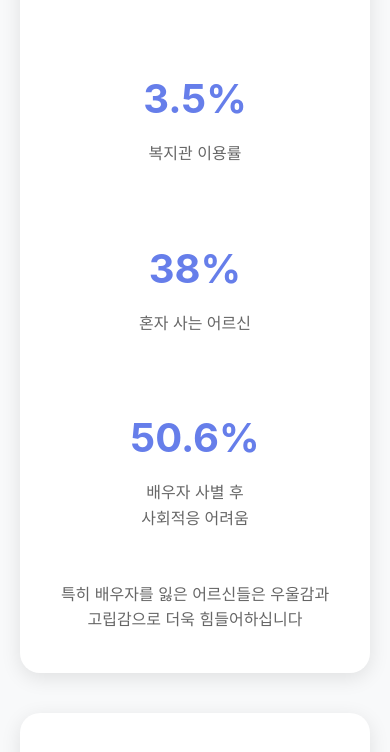
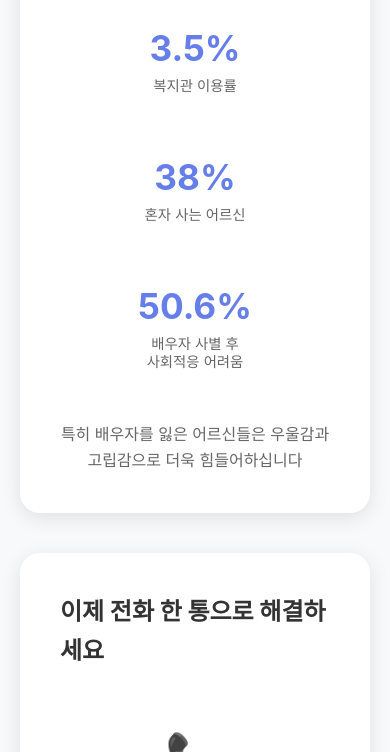
Before and after one commit to saevom-hello/ohdinga, a plain HTML site: page index.html in a window 390 px wide. Shown: the part 675-1427 px from the top of the page. Drawn offline with Linux system fonts and the light colour scheme.

Commit message:
Update index.html

```diff
--- a/index.html
+++ b/index.html
@@ -71,25 +71,40 @@
 
         .stats {
             display: grid;
-            grid-template-columns: repeat(auto-fit, minmax(200px, 1fr));
-            gap: 30px;
+            grid-template-columns: repeat(4, 1fr);
+            gap: 20px;
             margin: 30px 0;
             text-align: center;
         }
 
+        @media (max-width: 992px) {
+            .stats {
+                grid-template-columns: repeat(2, 1fr);
+            }
+        }
+
+        @media (max-width: 576px) {
+            .stats {
+                grid-template-columns: 1fr;
+            }
+        }
+
         .stat {
-            padding: 20px;
+            padding: 20px 10px;
         }
 
         .stat-number {
-            font-size: 2.5em;
+            font-size: 2.2em;
             color: #667eea;
             font-weight: bold;
+            line-height: 1.2;
         }
 
         .stat-desc {
-            margin-top: 10px;
+            margin-top: 8px;
             color: #666;
+            font-size: 0.9em;
+            line-height: 1.3;
         }
 
         .solution-section {
```
